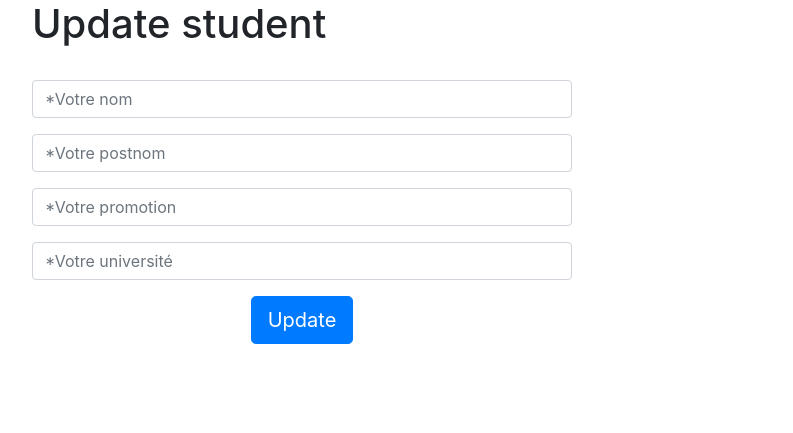
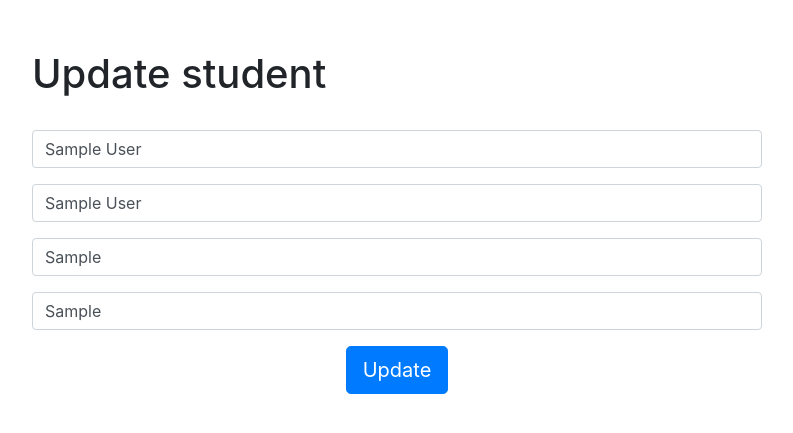
Before and after one commit to tshimanga-200/crud-php, a PHP site: page /views/update.php?id=1 in a window 1280 px wide. Shown: the top 433 px of the page, without its empty margins (53-846 px from the left). Run offline with PHP 8.4, Linux system fonts and the light colour scheme; tables that the repository leaves empty hold one stand-in row (values such as "Sample post").

Commit message:
traitement du fichier update

```diff
--- a/includes/header.php
+++ b/includes/header.php
@@ -8,4 +8,4 @@
     <link rel="stylesheet" href="https://stackpath.bootstrapcdn.com/bootstrap/4.3.1/css/bootstrap.min.css" integrity="sha384-ggOyR0iXCbMQv3Xipma34MD+dH/1fQ784/j6cY/iJTQUOhcWr7x9JvoRxT2MZw1T" crossorigin="anonymous">
 </head>
 <body>
-    <div class="container">
+    <div class="container" style="margin-top: 50px;">
--- a/index.php
+++ b/index.php
@@ -42,7 +42,7 @@ if(isset($_POST['submit'])){
             </div>
         </div>
         <div class="row">
-            <div class="col-md-6">
+            <div class="col-md-8">
                          <?php
                             if(isset($error)){
                               echo "<div class=\"alert-danger\">$error</div>";
--- a/views/update.php
+++ b/views/update.php
@@ -1,4 +1,49 @@
 <?php include('../includes/header.php');?>
+<?php
+include('../config/connection.php');
+  $id = htmlspecialchars($_GET['id']);
+  $update = $pdo->prepare('SELECT * FROM student WHERE id = ?');
+  $update->execute(array($id));
+  $result = $update->fetch();
+  $nom = $result['nom'];
+  $postnom = $result['postnom'];
+  $promotion = $result['promotion'];
+  $universite = $result['universite'];
+
+    if(isset($_POST['submit'])){
+        if(isset($_POST['nom']) && $_POST['nom']){
+            $update_nom = $pdo->prepare("UPDATE student SET nom = ? WHERE id = ?");
+            $update_nom->execute(array($_POST['nom'],$id));
+            header('Location: voir.php');
+      }else{
+          $error = "Veuillez saisir votre nom";
+      }
+
+      if(isset($_POST['postnom']) && $_POST['postnom']){
+        $update_nom = $pdo->prepare("UPDATE student SET postnom = ? WHERE id = ?");
+        $update_nom->execute(array($_POST['postnom'],$id));
+        header('Location: voir.php');
+      }else{
+          $error = "Veuillez saisir votre postnom";
+      }
+
+      if(isset($_POST['promotion']) && $_POST['promotion']){
+        $update_nom = $pdo->prepare("UPDATE student SET promotion = ? WHERE id = ?");
+        $update_nom->execute(array($_POST['promotion'],$id));
+        header('Location: voir.php');
+      }else{
+          $error = "Veuillez saisir votre promotion";
+      }
+
+      if(isset($_POST['universite']) && $_POST['universite']){
+        $update_nom = $pdo->prepare("UPDATE student SET universite = ? WHERE id = ?");
+        $update_nom->execute(array($_POST['universite'],$id));
+        header('Location: voir.php');
+      }else{
+          $error = "Veuillez saisir votre université";
+      }
+    }
+?>
         <div class="row">
             <div class="col-md-6">
                <div class="row">
@@ -9,7 +54,7 @@
             </div>
         </div>
         <div class="row">
-            <div class="col-md-6">
+            <div class="col-md-8">
                          <?php
                             if(isset($error)){
                               echo "<div class=\"alert-danger\">$error</div>";
@@ -19,28 +64,19 @@
                           ?>
                             <form action="" method="post" role="form" class="contactForm">
                               <div class="form-group">
-                                <input type="text" name="nom" class="form-control" id="name" placeholder="*Votre nom">
+                                <input type="text" name="nom" class="form-control" value="<?=$nom;?>">
                               </div>
                               <div class="form-group">
-                                <input type="text" name="postnom" class="form-control" id="name" placeholder="*Votre postnom">
+                                <input type="text" name="postnom" class="form-control" value="<?=$postnom;?>">
                               </div>
                               <div class="form-group">
-                                <input type="text" name="promotion" class="form-control" id="name" placeholder="*Votre promotion">
+                                <input type="text" name="promotion" class="form-control" value="<?=$promotion;?>">
                               </div>
                               <div class="form-group">
-                                <input type="text" name="universite" class="form-control" id="name" placeholder="*Votre université">
+                                <input type="text" name="universite" class="form-control" value="<?=$universite;?>">
                               </div>
-
-
                              <div class="text-center"><button type="submit" name="submit" class="btn btn-primary btn-lg" required="required">Update</button></div>
-                            </form>
-                            <?php
-                            if(isset($succe)){
-                              echo "<div class=\"alert-success\">$succe</div>";
-                            }else{
-                              echo "<br>";
-                            }
-                            ?>
+                      </form>
             </div>
         </div>
         <?php include('../includes/footer.php');?>
--- a/views/voir.php
+++ b/views/voir.php
@@ -3,7 +3,7 @@
 ?>
 <?php include('../includes/header.php');?>
 <div class="row">
-    <div class="col-md-offset-3 col-md-6">
+    <div class="col-md-offset-3 col-md-8">
         <div class="panel panel-primary">
             <div class="panel-heading">
                 <h1>List of student</h1>
```
